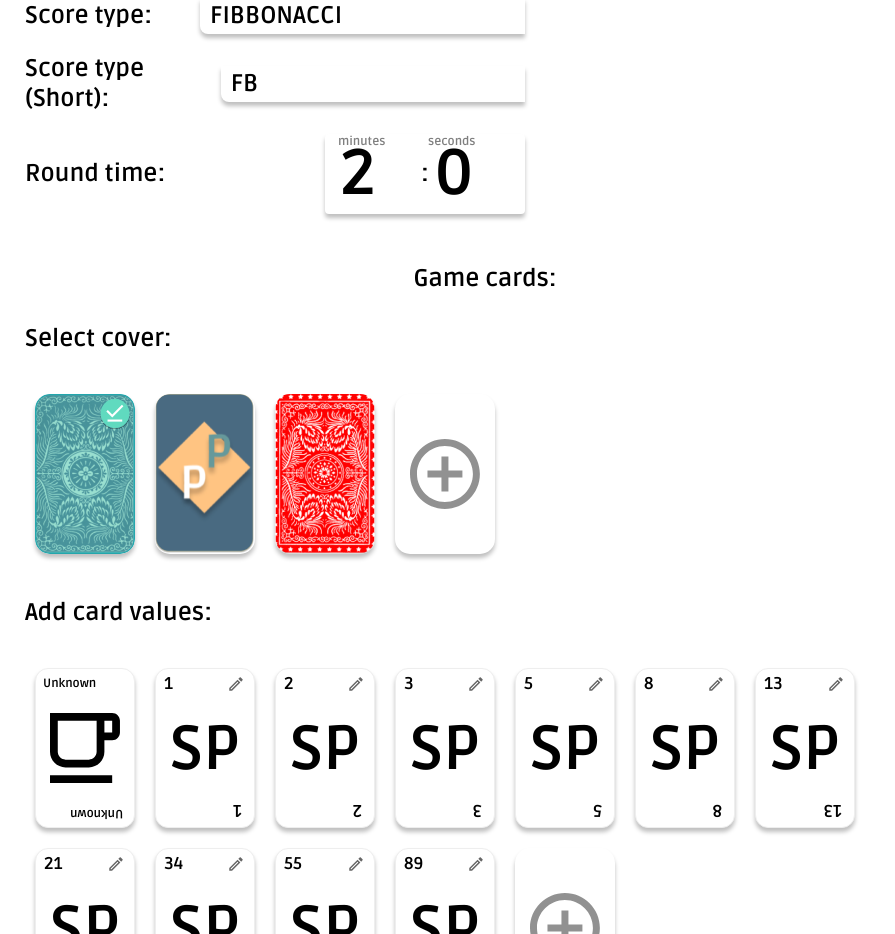
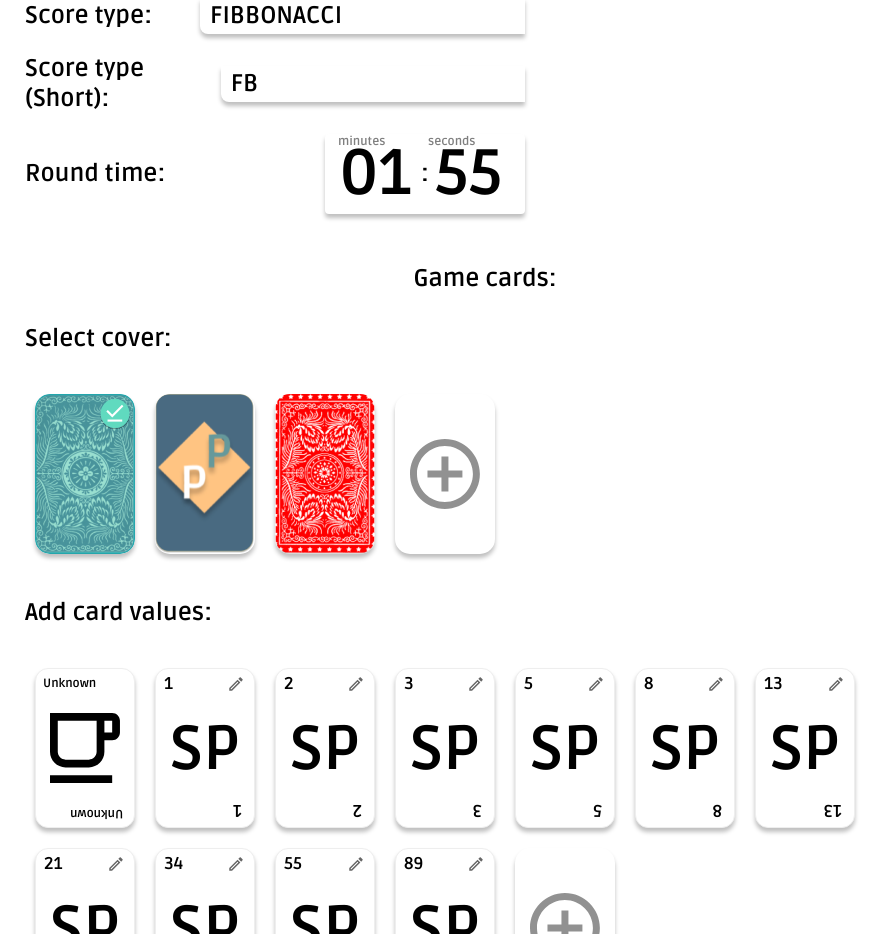
Before and after one commit to zhenuua/Pointing-Poker-React2021Q3, a React (Create React App) app in the folder pointing-poker/: page /lobby-page/1 in a window 1280 px wide. Shown: the part 1118-2052 px from the top of the page, without its empty margins (0-895 px from the left). Built offline with nearby package versions, Linux system fonts and the light colour scheme; no server answers.

Commit message:
fix: timer start dispatching each second

```diff
--- a/pointing-poker/src/components/timer/TimerComponent.tsx
+++ b/pointing-poker/src/components/timer/TimerComponent.tsx
@@ -15,24 +15,26 @@ const TimerComponent: React.FC<TimerType> = ({
   const dispatch = useDispatch();
   const { gameSettings } = useTypedSelector((state) => state.lobbySlice);
   const { roundTime } = gameSettings;
-  const [seconds, setSeconds] = useState<number>(Math.floor(roundTime % 60));
-  const [minutes, setMinutes] = useState<number>(Math.floor(roundTime / 60));
+  const [currentRoundTime, setCurrentRoundTime] = useState<number>(roundTime);
+  const [seconds, setSeconds] = useState<number>(Math.floor(currentRoundTime % 60));
+  const [minutes, setMinutes] = useState<number>(Math.floor(currentRoundTime / 60));
   useEffect(() => {
     if (!isStartTimer) {
+      setCurrentRoundTime(roundTime);
       dispatch(setRoundTime(minutes * 60 + seconds));
-    } else if (roundTime === 0) {
+    } else if (currentRoundTime === 0) {
       console.log('time is over');
     } else {
-      setTimeout(() => dispatch(setRoundTime(roundTime - 1)), 1000);
+      setTimeout(() => setCurrentRoundTime(currentRoundTime - 1), 1000);
     }
-  }, [roundTime, minutes, seconds]);
+  }, [roundTime, currentRoundTime, minutes, seconds]);
 
-  const getMinutesTimer = (secondsMath: number) => {
-    const minutesTimer = Math.floor(secondsMath / 60);
+  const getMinutesTimer = (secondsMatch: number) => {
+    const minutesTimer = Math.floor(secondsMatch / 60);
     return minutesTimer < 10 ? `0${minutesTimer}` : minutesTimer;
   };
-  const getSecondsTimer = (secondsMath: number) => {
-    const secondsTimer = secondsMath % 60;
+  const getSecondsTimer = (secondsMatch: number) => {
+    const secondsTimer = secondsMatch % 60;
     return secondsTimer < 10 ? `0${secondsTimer}` : secondsTimer;
   };
   const validate = (value: string, typeNum: string) => {
@@ -76,11 +78,11 @@ const TimerComponent: React.FC<TimerType> = ({
         </div>
       ) : (
         <div className={style.timerWrapper}>
-          <span className={style.number}>{getMinutesTimer(roundTime)}</span>
+          <span className={style.number}>{getMinutesTimer(currentRoundTime)}</span>
           <h1 className={style.separator}>:</h1>
           <span className={style.min}>minutes</span>
           <span className={style.sec}>seconds</span>
-          <span className={style.number}>{getSecondsTimer(roundTime)}</span>
+          <span className={style.number}>{getSecondsTimer(currentRoundTime)}</span>
         </div>
       )}
     </div>
--- a/pointing-poker/src/pages/lobby-page/lobbySettings.tsx
+++ b/pointing-poker/src/pages/lobby-page/lobbySettings.tsx
@@ -89,7 +89,7 @@ const LobbySettings: React.FC = (): JSX.Element => {
         <div className={style.lobbyGameSettings__item}>
           <p className={style.lobbyGameSettings__item__title}>Round time:</p>
           {timerNeeded ? (
-            <TimerComponent isEditMode isStartTimer={false} />
+            <TimerComponent isEditMode={false} isStartTimer />
           ) : (
             <p className={style.lobbyGameSettings__item__title}>No timer</p>
           )}
```
